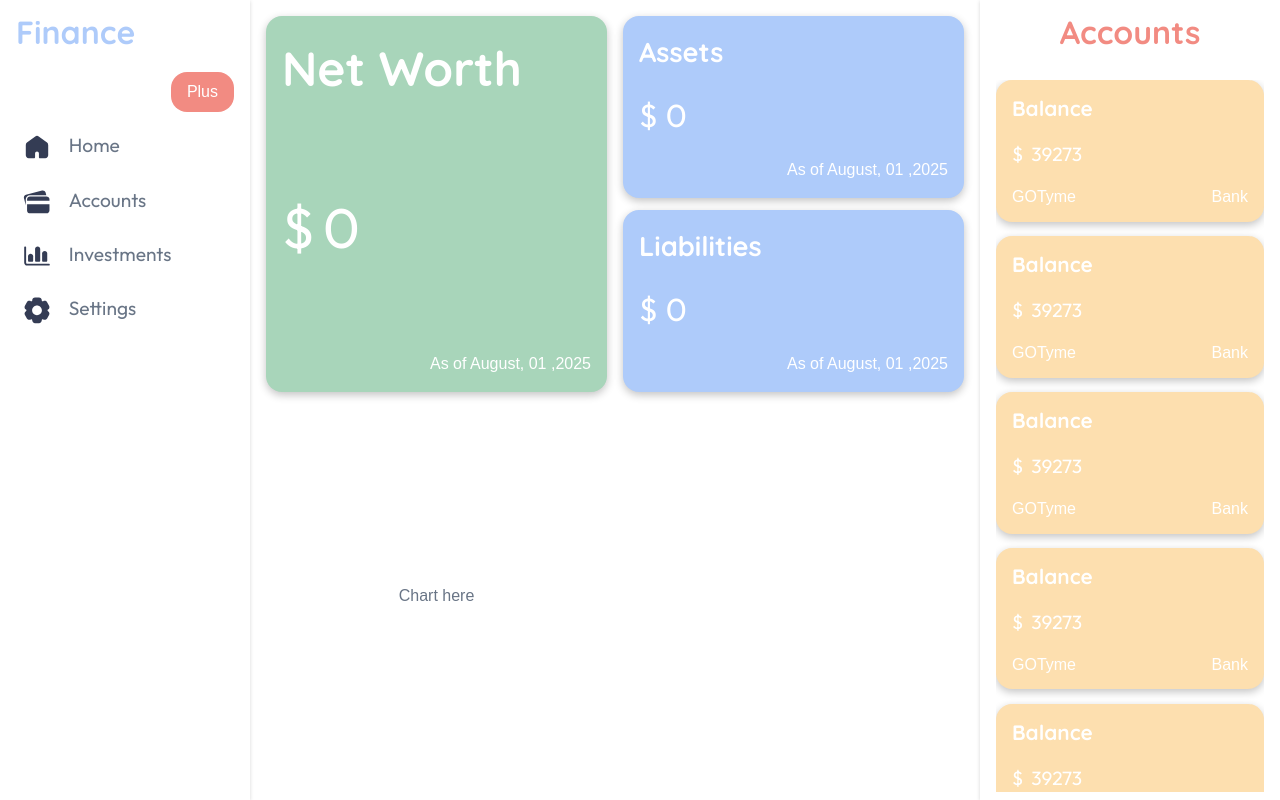
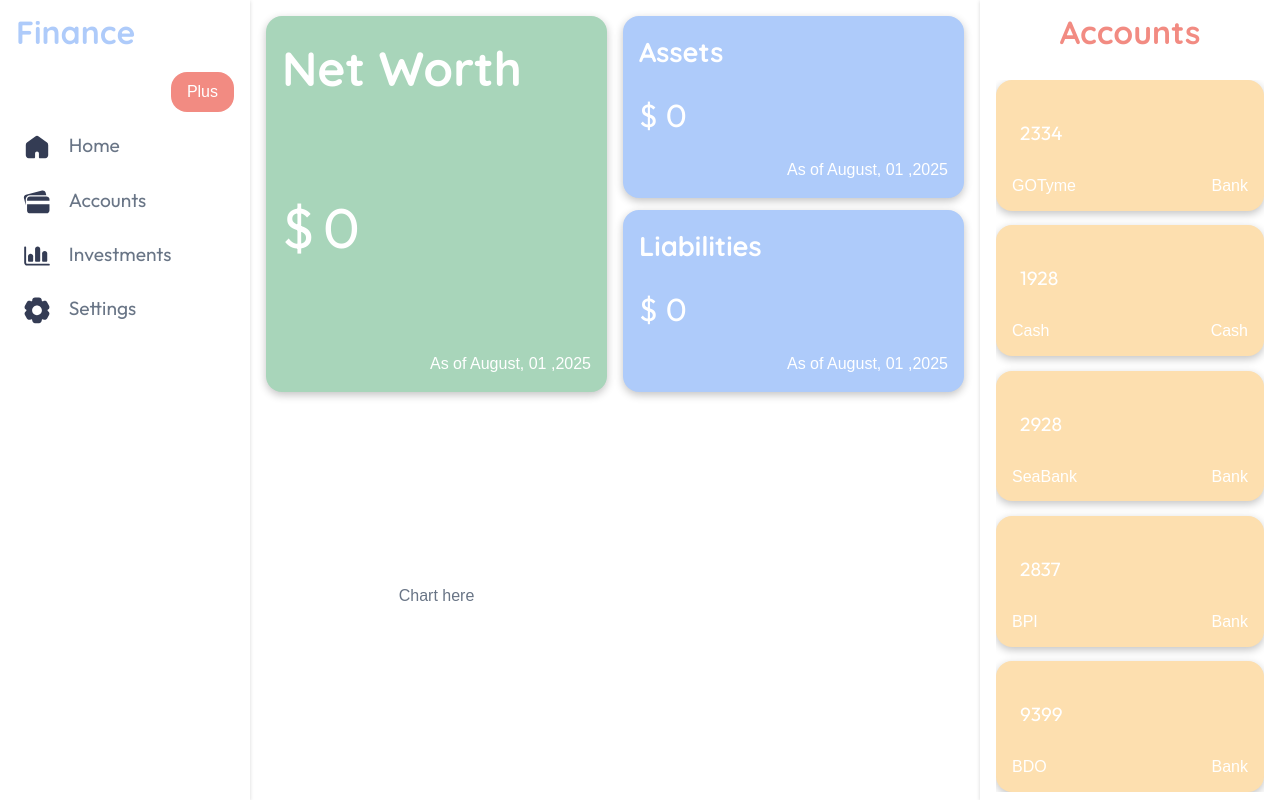
Before and after one commit to asshleygozar/financial-manager, a Next.js app: page /home in a window 1280 px wide. Built offline with nearby package versions, Linux system fonts and the light colour scheme.

Commit message:
render account details using util helper

```diff
--- a/app/home/page.tsx
+++ b/app/home/page.tsx
@@ -5,6 +5,7 @@ import { useStorage } from '@/context/useStorage';
 import RightSideBar from '@/components/RightSideBar';
 import { MainCard, SubCard, AccountCard } from '@/components/ui/card';
 import Modal from '@/components/Modal';
+import accounts from '@/utils/accounts';
 
 function Home() {
 	// temporary storage using context for development purposes
@@ -40,42 +41,14 @@ function Home() {
 			</section>
 			<section>
 				<RightSideBar>
-					{/* Try to map here the accounts */}
-					<AccountCard
-						title='Balance'
-						currency='$'
-						balance={39273}
-						accountName='GOTyme'
-						accountCategory='Bank'
-					/>
-					<AccountCard
-						title='Balance'
-						currency='$'
-						balance={39273}
-						accountName='GOTyme'
-						accountCategory='Bank'
-					/>
-					<AccountCard
-						title='Balance'
-						currency='$'
-						balance={39273}
-						accountName='GOTyme'
-						accountCategory='Bank'
-					/>
-					<AccountCard
-						title='Balance'
-						currency='$'
-						balance={39273}
-						accountName='GOTyme'
-						accountCategory='Bank'
-					/>
-					<AccountCard
-						title='Balance'
-						currency='$'
-						balance={39273}
-						accountName='GOTyme'
-						accountCategory='Bank'
-					/>
+					{accounts.map((account) => (
+						<AccountCard
+							key={account.id}
+							balance={account.balance}
+							accountName={account.accountName}
+							accountCategory={account.accountCategory}
+						/>
+					))}
 				</RightSideBar>
 			</section>
 			{isClick ? <Modal /> : ''}
```
